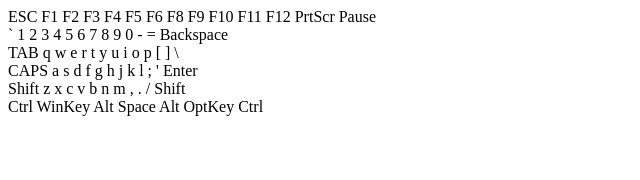
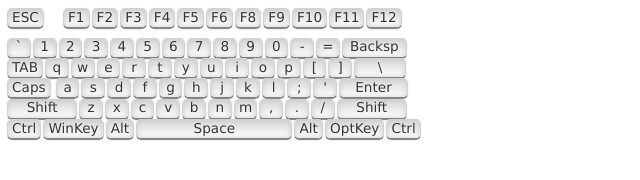
Before and after one commit to pkrumins/keyboard, a plain HTML site: page keyboard.html in a window 1280 px wide. Shown: the whole page, without its empty margins (0-640 px from the left). Drawn offline with Linux system fonts and the light colour scheme.

Commit message:
got the layout right

```diff
--- a/keyboard.css
+++ b/keyboard.css
@@ -24,3 +24,39 @@
 	-webkit-box-shadow: inset 0 0 1px rgb(255, 255, 255), inset 0 0 .4em rgb(200, 200, 200), 0 .1em 0 rgb(130, 130, 130), 0 .11em 0 rgba(0, 0, 0, .4), 0 .1em .11em rgba(0, 0, 0, .9);
 	box-shadow: inset 0 0 1px rgb(255, 255, 255), inset 0 0 .4em rgb(200, 200, 200), 0 .1em 0 rgb(130, 130, 130), 0 .11em 0 rgba(0, 0, 0, .4), 0 .1em .11em rgba(0, 0, 0, .9);
 }
+
+.row {
+  margin-bottom: 1px;
+}
+
+.row1 {
+  margin-bottom: 10px;
+}
+
+.space {
+  width: 146px;
+}
+
+.shift {
+  width: 60px;
+}
+
+.enter {
+  width: 59px;
+}
+
+.caps {
+  margin-right: 3px;
+}
+
+.backslash {
+  width: 42px;
+}
+
+.backspace {
+  width: 55px;
+}
+
+.esc {
+  margin-right: 17px;
+}
--- a/keyboard.html
+++ b/keyboard.html
@@ -1,11 +1,11 @@
 <html>
   <head>
-    <link rel="stylesheet" type="text/css" href="style.css">
+    <link rel="stylesheet" type="text/css" href="keyboard.css">
     <link rel="javascript" type="text/javascript" href="keyboard.js">
   </head>
   <body>
     <div id="keyboard">
-      <div class="row">
+      <div class="row row1">
         <span class="key esc">ESC</span>
         <span class="key f1">F1</span>
         <span class="key f2">F2</span>
@@ -18,10 +18,8 @@
         <span class="key f9">F10</span>
         <span class="key f10">F11</span>
         <span class="key f10">F12</span>
-        <span class="key prtscr">PrtScr</span>
-        <span class="key pause">Pause</span>
       </div>
-      <div class="row">
+      <div class="row row2">
         <span class="key">`</span>
         <span class="key">1</span>
         <span class="key">2</span>
@@ -35,9 +33,9 @@
         <span class="key">0</span>
         <span class="key">-</span>
         <span class="key">=</span>
-        <span class="key">Backspace</span>
+        <span class="key backspace">Backsp</span>
       </div>
-      <div class="row">
+      <div class="row row3">
         <span class="key">TAB</span>
         <span class="key">q</span>
         <span class="key">w</span>
@@ -51,10 +49,10 @@
         <span class="key">p</span>
         <span class="key">[</span>
         <span class="key">]</span>
-        <span class="key">\</span>
+        <span class="key backslash">\</span>
       </div>
-      <div class="row">
-        <span class="key">CAPS</span>
+      <div class="row row4">
+        <span class="key caps">Caps</span>
         <span class="key">a</span>
         <span class="key">s</span>
         <span class="key">d</span>
@@ -66,10 +64,10 @@
         <span class="key">l</span>
         <span class="key">;</span>
         <span class="key">'</span>
-        <span class="key">Enter</span>
+        <span class="key enter">Enter</span>
       </div>
-      <div class="row">
-        <span class="key">Shift</span>
+      <div class="row row5">
+        <span class="key shift">Shift</span>
         <span class="key">z</span>
         <span class="key">x</span>
         <span class="key">c</span>
@@ -80,13 +78,13 @@
         <span class="key">,</span>
         <span class="key">.</span>
         <span class="key">/</span>
-        <span class="key">Shift</span>
+        <span class="key shift">Shift</span>
       </div>
-      <div class="row">
+      <div class="row row6">
         <span class="key">Ctrl</span>
         <span class="key">WinKey</span>
         <span class="key">Alt</span>
-        <span class="key">Space</span>
+        <span class="key space">Space</span>
         <span class="key">Alt</span>
         <span class="key">OptKey</span>
         <span class="key">Ctrl</span>
```
